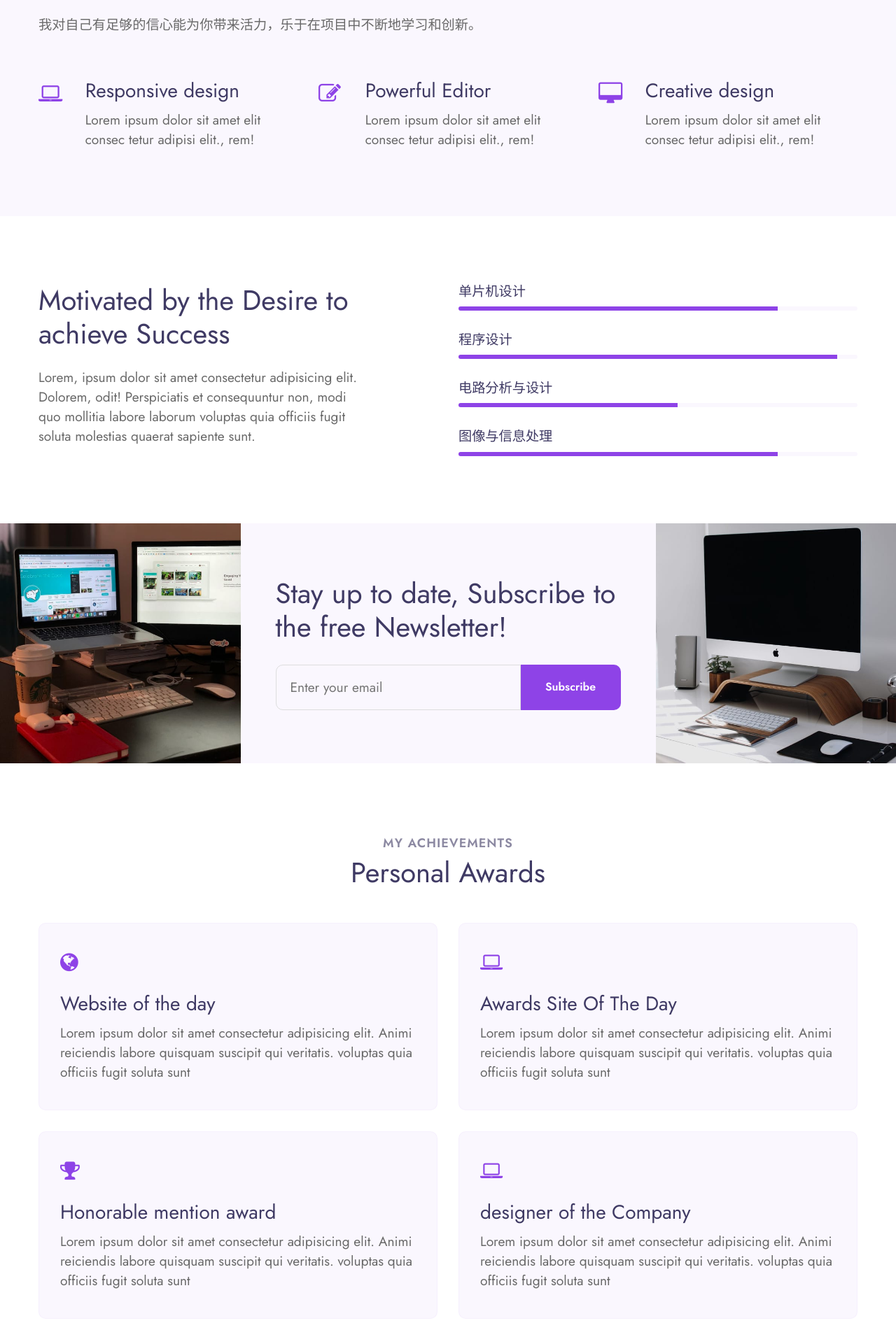
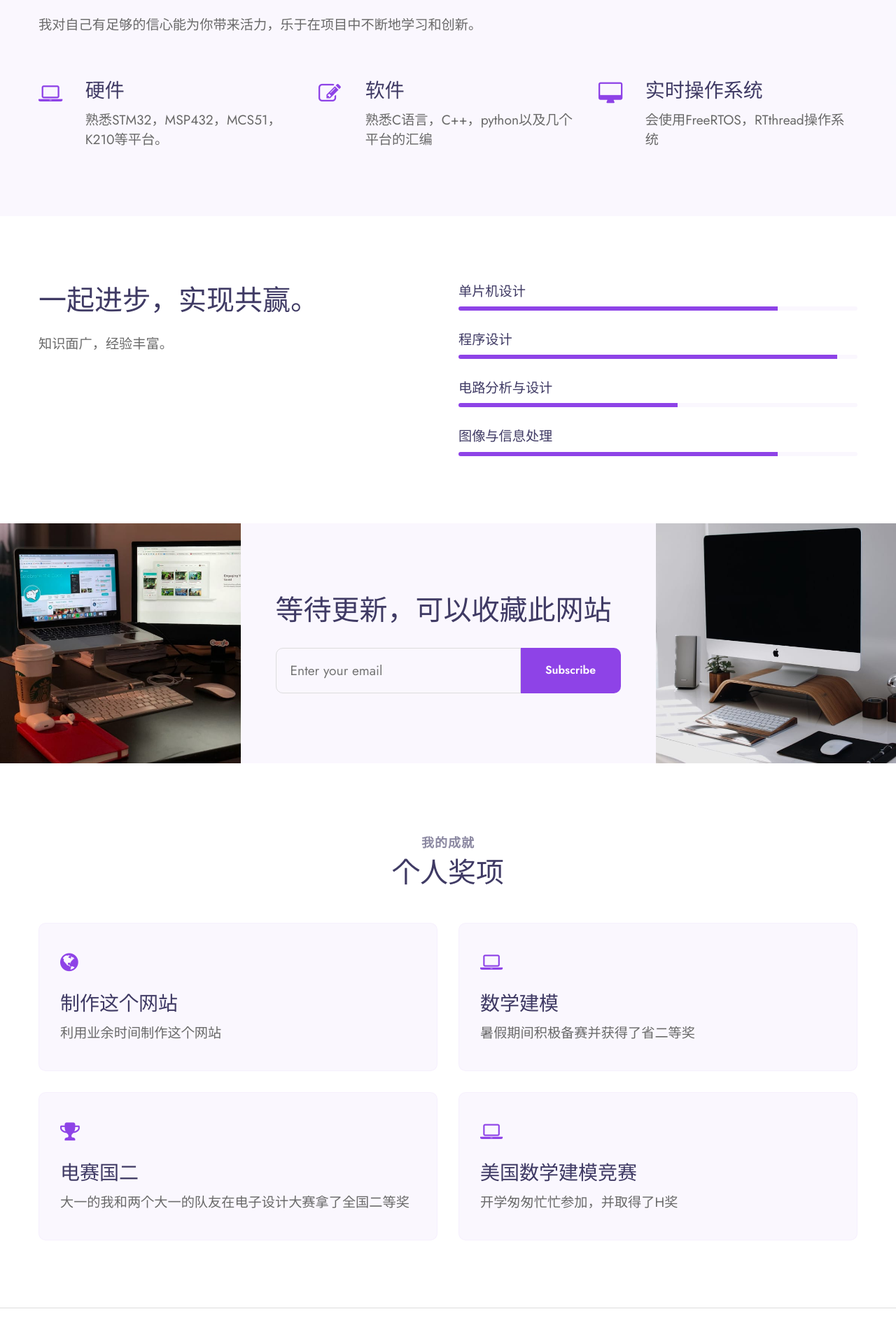
Before and after one commit to mathigeo/mathigeo.github.io, a plain HTML site: page about.html in a window 1280 px wide. Shown: the part 1149-3040 px from the top of the page at 70% size. Drawn offline with Linux system fonts and the light colour scheme.

Commit message:
2023/5/9

```diff
--- a/about.html
+++ b/about.html
@@ -144,8 +144,8 @@
                         </div>
                     </div>
                     <div class="col-md-10 col-10 featured_grid_right_info">
-                        <h4><a class="link-hny" href="#url">Responsive design </a></h4>
-                        <p>Lorem ipsum dolor sit amet elit consec tetur adipisi elit., rem!</p>
+                        <h4><a class="link-hny" href="#url">硬件 </a></h4>
+                        <p>熟悉STM32，MSP432，MCS51，K210等平台。</p>
                     </div>
                 </div>
             </div>
@@ -157,8 +157,8 @@
                         </div>
                     </div>
                     <div class="col-md-10 col-10 featured_grid_right_info">
-                        <h4><a class="link-hny" href="#url">Powerful Editor </a></h4>
-                        <p>Lorem ipsum dolor sit amet elit consec tetur adipisi elit., rem!</p>
+                        <h4><a class="link-hny" href="#url">软件 </a></h4>
+                        <p>熟悉C语言，C++，python以及几个平台的汇编</p>
                     </div>
                 </div>
             </div>
@@ -170,8 +170,8 @@
                         </div>
                     </div>
                     <div class="col-md-10 col-10 featured_grid_right_info">
-                        <h4><a class="link-hny" href="#url">Creative design </a></h4>
-                        <p>Lorem ipsum dolor sit amet elit consec tetur adipisi elit., rem!</p>
+                        <h4><a class="link-hny" href="#url">实时操作系统 </a></h4>
+                        <p>会使用FreeRTOS，RTthread操作系统</p>
                     </div>
                 </div>
             </div>
@@ -187,10 +187,8 @@
         <div class="container">
             <div class="content-info-in row">
                 <div class="content-gd col-lg-5">
-                    <h3 class="title-big mb-4">Motivated by the Desire to achieve Success</h3>
-                    <p>Lorem, ipsum dolor sit amet consectetur adipisicing elit. Dolorem, odit! Perspiciatis et
-                        consequuntur non, modi quo mollitia labore laborum voluptas quia officiis fugit soluta molestias
-                        quaerat sapiente sunt.
+                    <h3 class="title-big mb-4">一起进步，实现共赢。</h3>
+                    <p>知识面广，经验丰富。
                     </p>
                 </div>
                 <div class="content-gd col-lg-6 offset-lg-1">
@@ -240,7 +238,7 @@
         <img src="assets/images/g5.jpg" alt=" " class="img-fluid">
     </div>
     <div class="img-one content-mid">
-        <h3 class="title-big"> Stay up to date, Subscribe to the free Newsletter! </h3>
+        <h3 class="title-big">等待更新，可以收藏此网站 </h3>
         <form action="#url" method="GET" class="subscribe-form">
             <input type="email" name="email" placeholder="Enter your email" required>
             <button type="submit" class="btn">Subscribe</button>
@@ -257,8 +255,8 @@
 <section class="w3l-services">
     <div class="w3l-achievements py-5" id="services">
         <div class="container py-lg-5">
-            <h5 class="title-small text-center">My achievements</h5>
-            <h3 class="title-big text-center mb-sm-5 mb-4">Personal Awards</h3>
+            <h5 class="title-small text-center">我的成就</h5>
+            <h3 class="title-big text-center mb-sm-5 mb-4">个人奖项</h3>
             <div class="row">
                 <div class="col-lg-6 item">
                     <div class="card">
@@ -266,9 +264,8 @@
                             <div class="icon">
                                 <span class="fa fa-globe"></span>
                             </div>
-                            <h4><a href="#url">Website of the day</a></h4>
-                            <p>Lorem ipsum dolor sit amet consectetur adipisicing elit. Animi reiciendis labore quisquam
-                                suscipit qui veritatis. voluptas quia officiis fugit soluta sunt</p>
+                            <h4><a href="#url">制作这个网站</a></h4>
+                            <p>利用业余时间制作这个网站</p>
                         </div>
                     </div>
                 </div>
@@ -279,9 +276,8 @@
                             <div class="icon">
                                 <span class="fa fa-laptop"></span>
                             </div>
-                            <h4><a href="#url"> Awards Site Of The Day</a></h4>
-                            <p>Lorem ipsum dolor sit amet consectetur adipisicing elit. Animi reiciendis labore quisquam
-                                suscipit qui veritatis. voluptas quia officiis fugit soluta sunt</p>
+                            <h4><a href="#url"> 数学建模</a></h4>
+                            <p>暑假期间积极备赛并获得了省二等奖</p>
                         </div>
                     </div>
                 </div>
@@ -292,9 +288,8 @@
                             <div class="icon">
                                 <span class="fa fa-trophy"></span>
                             </div>
-                            <h4><a href="#url">Honorable mention award</a></h4>
-                            <p>Lorem ipsum dolor sit amet consectetur adipisicing elit. Animi reiciendis labore quisquam
-                                suscipit qui veritatis. voluptas quia officiis fugit soluta sunt</p>
+                            <h4><a href="#url">电赛国二</a></h4>
+                            <p>大一的我和两个大一的队友在电子设计大赛拿了全国二等奖</p>
                         </div>
                     </div>
                 </div>
@@ -305,9 +300,8 @@
                             <div class="icon">
                                 <span class="fa fa-laptop"></span>
                             </div>
-                            <h4><a href="#url">designer of the Company</a></h4>
-                            <p>Lorem ipsum dolor sit amet consectetur adipisicing elit. Animi reiciendis labore quisquam
-                                suscipit qui veritatis. voluptas quia officiis fugit soluta sunt</p>
+                            <h4><a href="#url">美国数学建模竞赛</a></h4>
+                            <p>开学匆匆忙忙参加，并取得了H奖</p>
                         </div>
                     </div>
                 </div>
```
